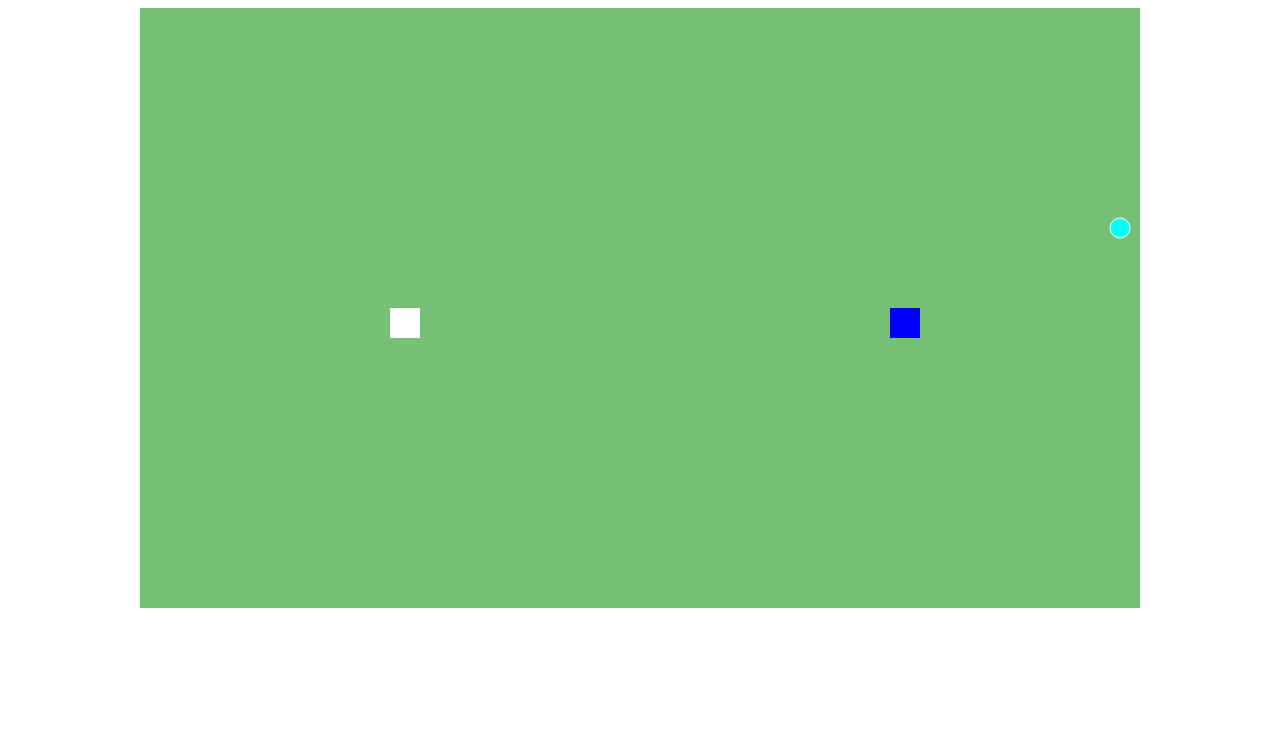
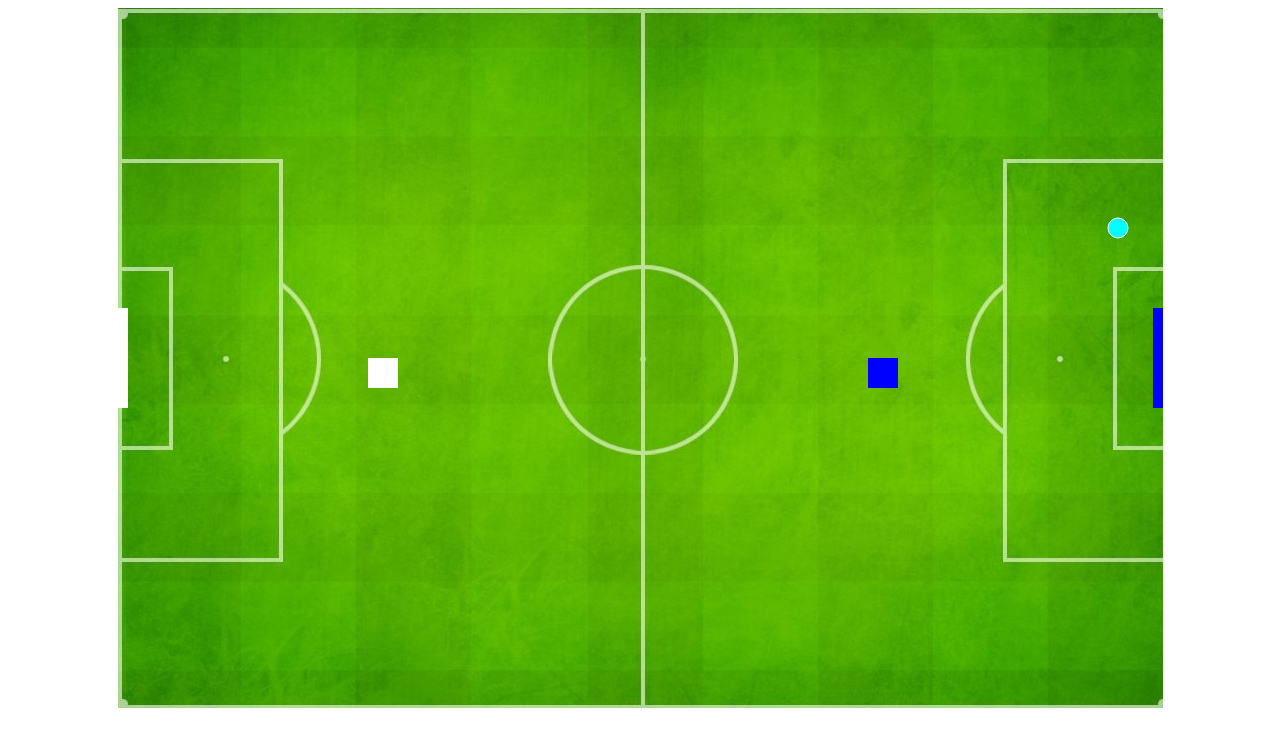
Before and after one commit to MichalWolnyDev/Ball_Game, a plain HTML site: page BALL_1V1_PROJECT/index.html in a window 1280 px wide. Drawn offline with Linux system fonts and the light colour scheme.

Commit message:
Ball Game
add goals, players collision with walls, change background

```diff
--- a/BALL_1V1_PROJECT/script.js
+++ b/BALL_1V1_PROJECT/script.js
@@ -1,24 +1,31 @@
 var player_one;
 var player_two;
 var ball;
+var goal_one;
+var goal_two;
+var po_points = 0, pt_points = 0;
 
 function play(){
   pitch.start();
   pitch.elements();
-  player_one = new Player(30, 30, 250, 300, "white");
-  player_two = new Player(30, 30, 750, 300, "blue");
+  player_one = new Player(30, 30, 250, 350, "white");
+  player_two = new Player(30, 30, 750, 350, "blue");
   ball = new Ball(500, 300, "aqua");
+  goal_one = new Goal(10, 100, 0, 300, "white");
+  goal_two = new Goal(10, 100, 1035, 300, "blue");
+
 
 }
 // Boisko
 var pitch = {
   canvas: document.createElement('canvas'),
   start: function(){
-    this.canvas.width = 1000;
-    this.canvas.height = 600;
+    this.canvas.width = 1045;
+    this.canvas.height = 700;
     this.canvas.id = 'canvas';
     this.canvas.className = 'canvas';
     this.ctx = this.canvas.getContext('2d');
+
     document.body.insertBefore(this.canvas, document.body.childNodes[0]);
     this.interval = setInterval(updatePitch, 20); //gra dziala w 50 klatkach/s
 
@@ -95,45 +102,56 @@ var Player = function(width, height, x, y, color){
 
 
 }
-// Sterowanie
-// document.onkeydown = checkKey;
-//
-// function checkKey(e){
-//   e = e || window.event;
-//
-//   if(e.keyCode == '37'){
-//     player_one.speedX -= 10;
-//   }
-//   else if(e.keyCode == '38'){
-//     player_one.speedY -= 10;
-//   }
-//   else if(e.keyCode == '39'){
-//     player_one.speedX += 10;
-//   }
-//   else if(e.keyCode == '40'){
-//     player_one.speedY += 10;
-//   }
-//
-// }
+//konstruktor bramki
+var Goal = function(width, height, x, y, color){
+  this.width = width;
+  this.height = height;
+  this.x = x;
+  this.y = y;
+  this.update = function(){
+    ctx = pitch.ctx;
+    ctx.fillStyle = color;
+    ctx.fillRect(this.x, this.y, this.width, this.height);
+  }
+}
+
 // Czyszczenie i rysowanie boiska na nowo
 function updatePitch(){
   pitch.clear();
+
   player_one.speedX = 0;
   player_one.speedY = 0;
 
-  if(pitch.keys && pitch.keys[37]) {
+  if(pitch.keys && pitch.keys[65]) {
     player_one.speedX -= 6;
   }
-  if(pitch.keys && pitch.keys[38]) {
+  if(pitch.keys && pitch.keys[87]) {
     player_one.speedY -= 6;
   }
-  if(pitch.keys && pitch.keys[39]) {
+  if(pitch.keys && pitch.keys[68]) {
     player_one.speedX = 6;
   }
-  if(pitch.keys && pitch.keys[40]) {
+  if(pitch.keys && pitch.keys[83]) {
     player_one.speedY = 6;
   }
 
+  player_two.speedX = 0;
+  player_two.speedY = 0;
+
+  if(pitch.keys && pitch.keys[37]) {
+    player_two.speedX -= 6;
+  }
+  if(pitch.keys && pitch.keys[38]) {
+    player_two.speedY -= 6;
+  }
+  if(pitch.keys && pitch.keys[39]) {
+    player_two.speedX = 6;
+  }
+  if(pitch.keys && pitch.keys[40]) {
+    player_two.speedY = 6;
+  }
+
+  // odbicie pilki
   if(ball.x + ball.dx > canvas.width - ball.r || ball.x + ball.dx < ball.r){
      ball.dx = -ball.dx;
   }
@@ -143,11 +161,27 @@ function updatePitch(){
 
   ball.x += ball.dx;
   ball.y += ball.dy;
+  // odbicie pilki od gracza
+
+
+
+  //kolizja ze sciana player_one
+  if(player_one.x < 0) player_one.x = 0;
+  if(player_one.y < 0) player_one.y = 0;
+  if(player_one.x + player_one.width > canvas.width) player_one.x = canvas.width - player_one.width;
+  if(player_one.y + player_one.height > canvas.height) player_one.y = canvas.height - player_one.height;
+  //kolizja ze sciana player_two
+  if(player_two.x < 0) player_two.x = 0;
+  if(player_two.y < 0) player_two.y = 0;
+  if(player_two.x + player_two.width > canvas.width) player_two.x = canvas.width - player_two.width;
+  if(player_two.y + player_two.height > canvas.height) player_two.y = canvas.height - player_two.height;
 
   ball.position();
   ball.update();
   player_one.position();
   player_one.update();
+  player_two.position();
   player_two.update();
-
+  goal_one.update();
+  goal_two.update();
 }
--- a/BALL_1V1_PROJECT/style.css
+++ b/BALL_1V1_PROJECT/style.css
@@ -1,7 +1,10 @@
 
 .canvas{
-  background-color: #74c176;
+  /* background-color: #74c176; */
   padding: 0;
   margin: auto;
   display: block;
+  background-image: url('pitch.png');
+  background-size: cover;
+  background-repeat: no-repeat;
 }
```
Also changed, not shown: BALL_1V1_PROJECT/pitch.png (added).
